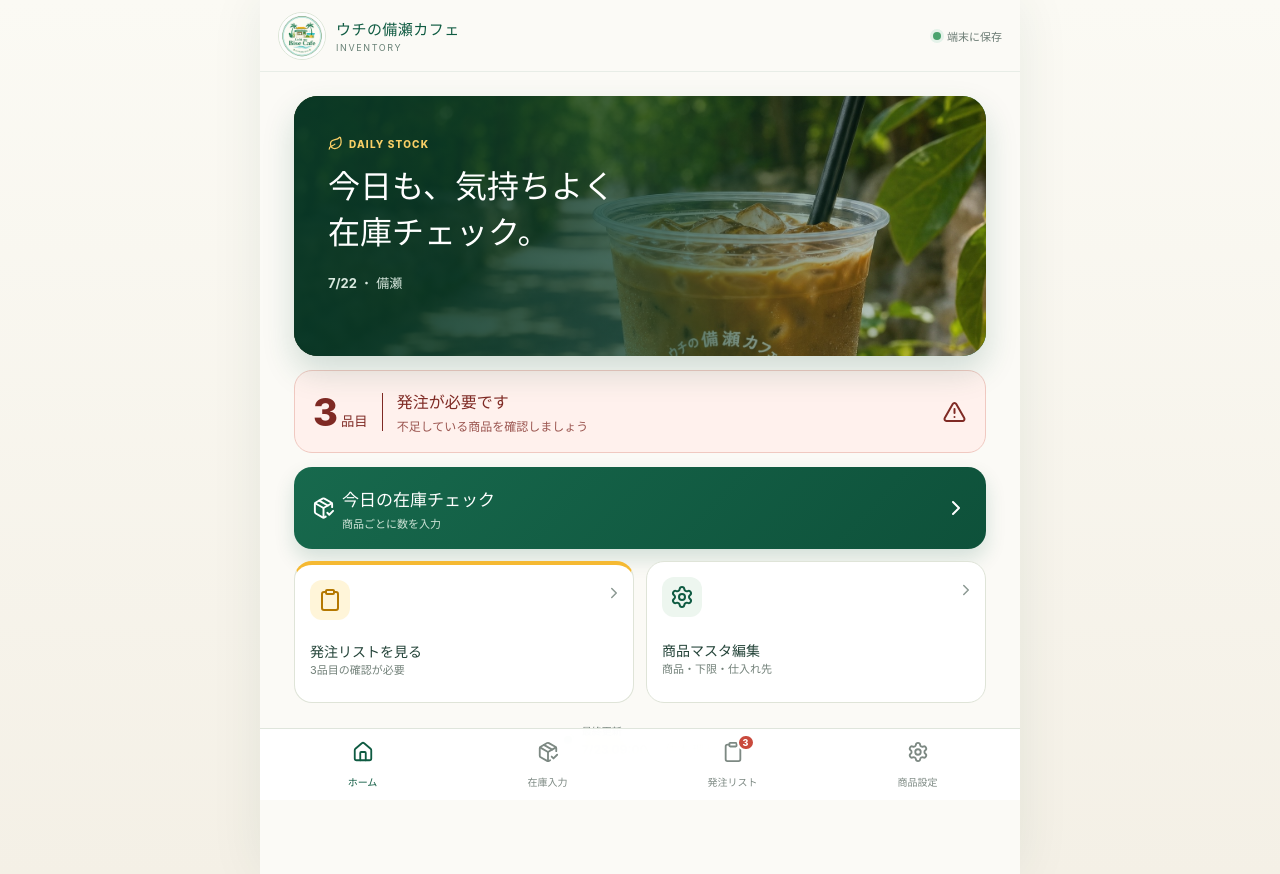
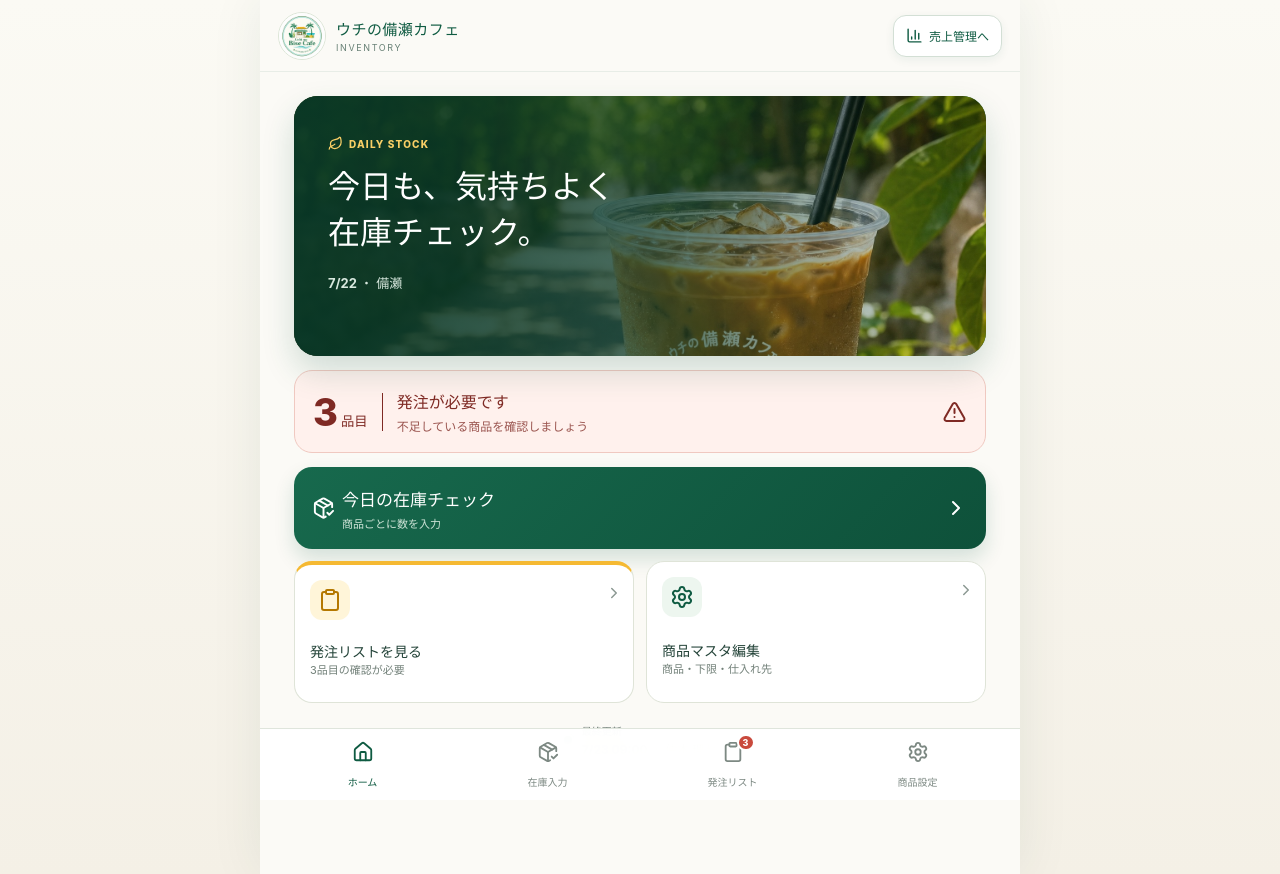
Before and after one commit to Eisuke-orion/uchi-bise-inventory-pwa, a React (Vite) app: page / in a window 1280 px wide. Built offline with nearby package versions, Linux system fonts and the light colour scheme.

Commit message:
Add sales dashboard link to inventory app

```diff
--- a/public/sw.js
+++ b/public/sw.js
@@ -1,4 +1,4 @@
-const CACHE = 'uchi-bise-inventory-v4';
+const CACHE = 'uchi-bise-inventory-v5';
 const BASE = self.registration.scope;
 const asset = path => new URL(path, BASE).href;
 const APP_SHELL = [BASE, asset('index.html'), asset('manifest.json'), asset('icons/icon-192.png'), asset('icons/icon-512.png')];
--- a/src/main.jsx
+++ b/src/main.jsx
@@ -1,7 +1,8 @@
 import React, { useEffect, useMemo, useState } from 'react';
 import { createRoot } from 'react-dom/client';
-import { AlertTriangle, ArrowLeft, Check, ChevronDown, ChevronRight, Clipboard, Download, Home, Leaf, Minus, PackageCheck, Pencil, Plus, RotateCcw, Save, Settings, Share2, Trash2, Upload } from 'lucide-react';
+import { AlertTriangle, ArrowLeft, BarChart3, Check, ChevronDown, ChevronRight, Clipboard, Download, Home, Leaf, Minus, PackageCheck, Pencil, Plus, RotateCcw, Save, Settings, Share2, Trash2, Upload } from 'lucide-react';
 import './styles.css';
+import './navigation.css';
 
 const CATEGORIES = ['フルーツ', 'ジュース', '牛乳・乳製品', 'コーヒー', 'トッピング', '消耗品', 'その他'];
 const INITIAL_PRODUCTS = [
@@ -35,6 +36,7 @@ const INITIAL_PRODUCTS = [
 ].map((p, i) => ({ id: `item-${i + 1}`, name:p[0], category:p[1], supplier:p[2], unit:p[3], minimum:p[4], target:p[5], stock:p[6], order:i + 1 }));
 
 const STORAGE_KEY = 'uchi-bise-inventory-v1';
+const SALES_APP_URL = 'https://uchi-bise-sales.yuuuzo.chatgpt.site';
 const DATA_VERSION = 3;
 const STOCK_SNAPSHOT_AT = '2026-07-23T18:00:00+09:00';
 const STOCK_SNAPSHOT_EDITOR = '仲本 理七';
@@ -146,7 +148,10 @@ function App() {
       <button className="brand" onClick={() => go('home')} aria-label="ホームへ">
         <img src={`${BASE_URL}brand-logo.jpg`} alt="" /><span><b>ウチの備瀬カフェ</b><small>INVENTORY</small></span>
       </button>
-      <div className="sync-state"><span></span>端末に保存</div>
+      <a className="sales-app-link" href={SALES_APP_URL} aria-label="売上管理アプリへ移動">
+        <BarChart3 />
+        <span>売上管理へ</span>
+      </a>
     </header>
 
     <main>
--- /dev/null
+++ b/src/navigation.css
@@ -0,0 +1,34 @@
+.sales-app-link {
+  min-height: 42px;
+  padding: 0 12px;
+  border: 1px solid #d3dfd5;
+  border-radius: 13px;
+  background: #fff;
+  color: var(--green);
+  display: flex;
+  align-items: center;
+  justify-content: center;
+  gap: 6px;
+  font-size: 12px;
+  font-weight: 800;
+  text-decoration: none;
+  white-space: nowrap;
+  box-shadow: 0 3px 10px rgba(15, 91, 66, 0.07);
+}
+
+.sales-app-link svg {
+  width: 17px;
+  height: 17px;
+}
+
+.sales-app-link:active {
+  transform: scale(0.97);
+  background: #edf5ee;
+}
+
+@media (max-width: 370px) {
+  .sales-app-link {
+    padding: 0 9px;
+    font-size: 11px;
+  }
+}
```
